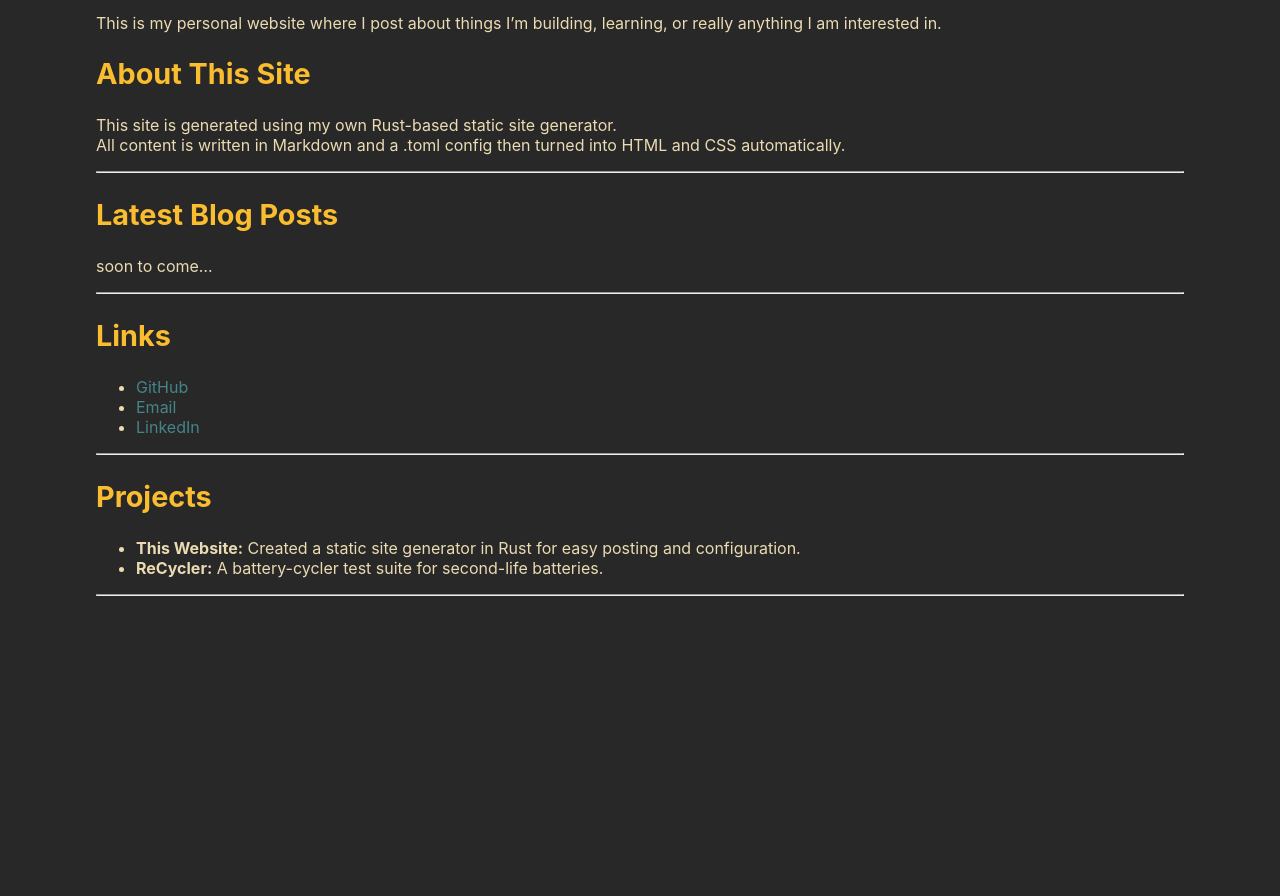
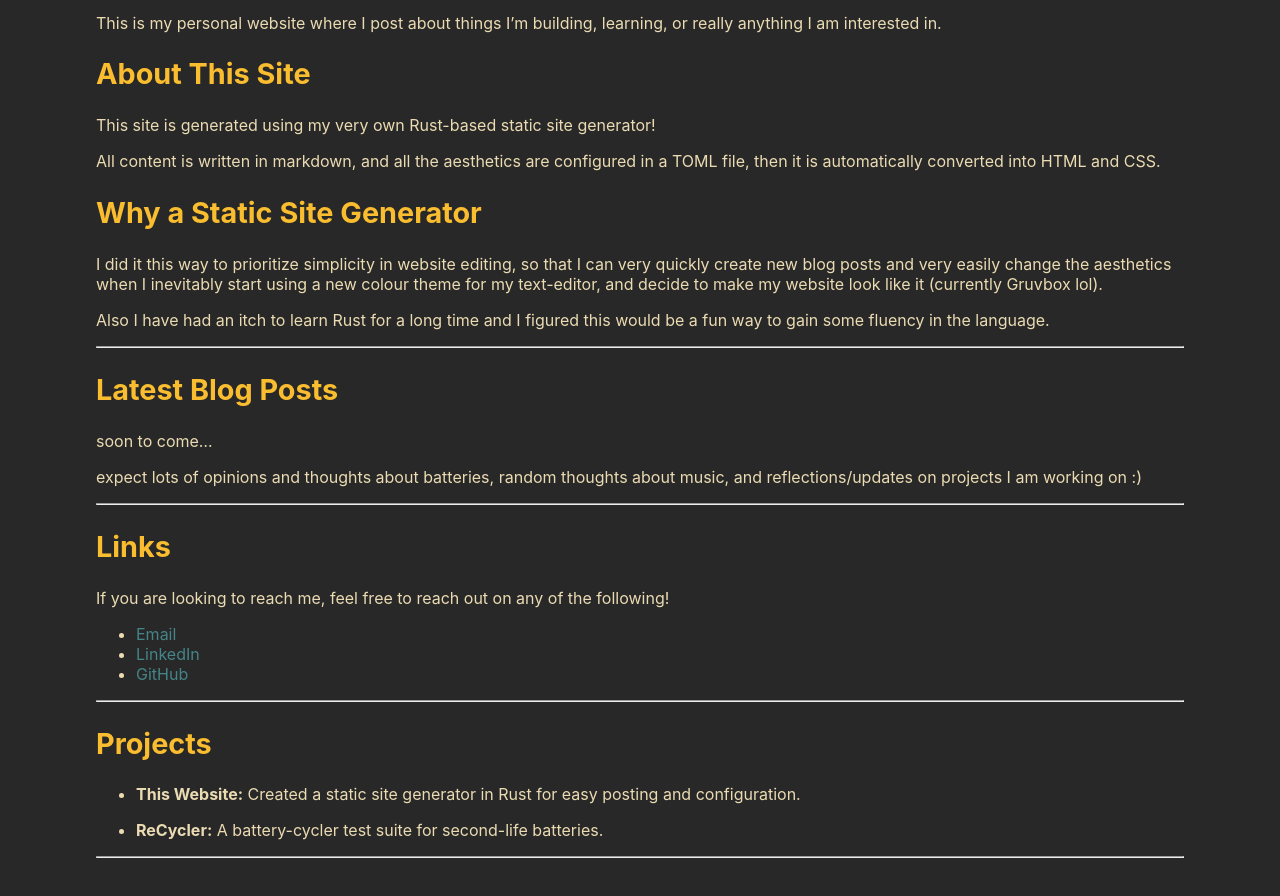
Before and after one commit to DiegoArmstrong/diegoarmstrong.com, a plain HTML site: page docs/index.html in a window 1280 px wide. Shown: the part 348-1244 px from the top of the page. Before the commit the page ends 1048 px from the top, so only its background shows below. Drawn offline with Linux system fonts and the light colour scheme.

Commit message:
edits to index :)

```diff
--- a/docs/index.html
+++ b/docs/index.html
@@ -10,25 +10,42 @@
 <h1>Welcome</h1>
 <img src="pictures/IMG_3260.JPG" alt="profile-pic" width="180" style="border-radius:12px; margin-right:12px;" />
 <p>Hola! My name is Diego and welcome to my little spot on the internet.</p>
-<p>This is my personal website where I post about things I’m building, learning, or really anything I am interested in.</p>
+<p>This is my personal website where I post about things I’m building, learning,
+or really anything I am interested in.</p>
 <h2>About This Site</h2>
-<p>This site is generated using my own Rust-based static site generator.<br />
-All content is written in Markdown and a .toml config then turned into HTML and CSS automatically.</p>
+<p>This site is generated using my very own Rust-based static site generator!</p>
+<p>All content is written in markdown, and all the aesthetics are configured in a
+TOML file, then it is automatically converted into HTML and CSS.</p>
+<h2>Why a Static Site Generator</h2>
+<p>I did it this way to prioritize simplicity in website editing, so that I can
+very quickly create new blog posts and very easily change the aesthetics when I
+inevitably start using a new colour theme for my text-editor, and decide to make
+my website look like it (currently Gruvbox lol).</p>
+<p>Also I have had an itch to learn Rust for a long time and I figured this would
+be a fun way to gain some fluency in the language.</p>
 <hr />
 <h2>Latest Blog Posts</h2>
 <p>soon to come…</p>
+<p>expect lots of opinions and thoughts about batteries, random thoughts about
+music, and reflections/updates on projects I am working on :)</p>
 <hr />
 <h2>Links</h2>
+<p>If you are looking to reach me, feel free to reach out on any of the following!</p>
 <ul>
-<li><a href="https://github.com/diegoarmstrong">GitHub</a></li>
 <li><a href="mailto:diegoarmstrong84@gmail.com">Email</a></li>
 <li><a href="https://www.linkedin.com/in/diegoarmstrong/">LinkedIn</a></li>
+<li><a href="https://github.com/diegoarmstrong">GitHub</a></li>
 </ul>
 <hr />
 <h2>Projects</h2>
 <ul>
-<li><strong>This Website:</strong> Created a static site generator in Rust for easy posting and configuration.</li>
-<li><strong>ReCycler:</strong> A battery-cycler test suite for second-life batteries.</li>
+<li>
+<p><strong>This Website:</strong> Created a static site generator in Rust for easy posting
+and configuration.</p>
+</li>
+<li>
+<p><strong>ReCycler:</strong>     A battery-cycler test suite for second-life batteries.</p>
+</li>
 </ul>
 <hr />
 </body>
```
Also changed, not shown: 1 other file.
